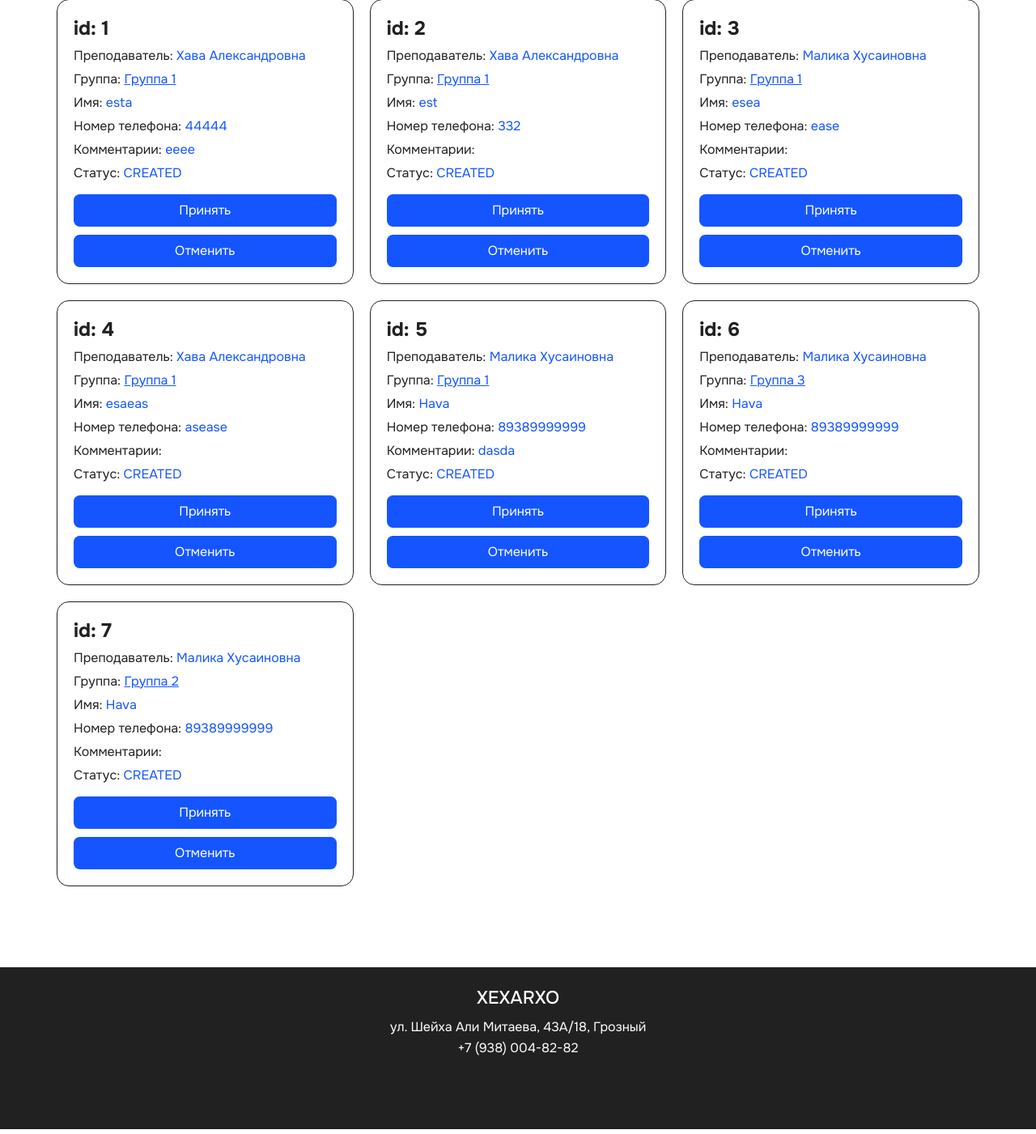
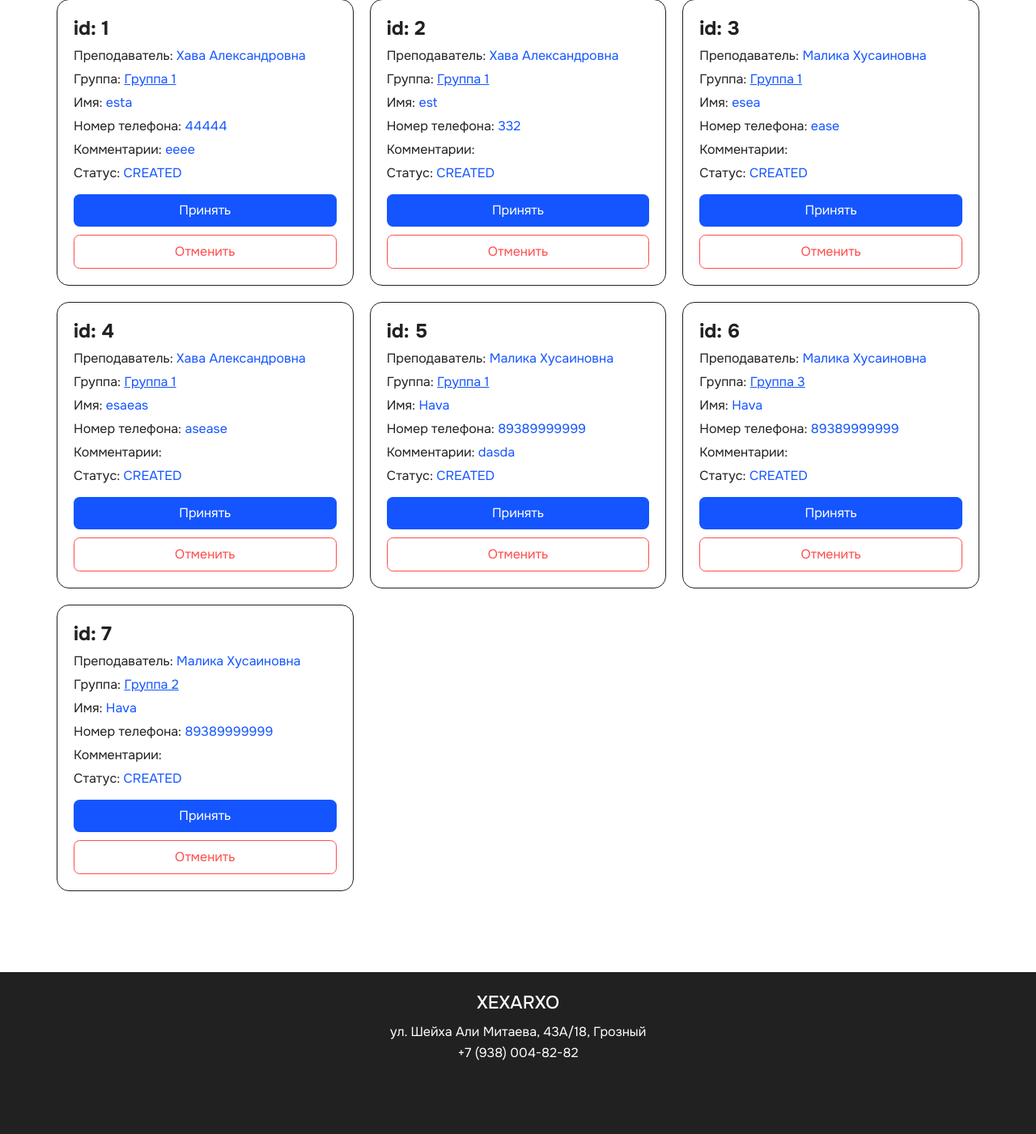
Before and after one commit to Dikiliev/teachers, a Django app: page /manager_appointments/ in a window 1280 px wide. Shown: the part 194-1595 px from the top of the page at 81% size. Run offline with Django 5.2, Linux system fonts and the light colour scheme; a user stored in the database is signed in; data comes from the database, SQL or seed files in the repository.

Commit message:
fixes design

```diff
--- a/main/static/css/generic.css
+++ b/main/static/css/generic.css
@@ -254,6 +254,17 @@ input:focus {
 
 .button.danger:hover{
     filter: brightness(1.1);
+}
+
+.button.danger.outline{
+    background-color: transparent;
+    color: var(--error-color);
+    border: 1px solid var(--error-color);
+
+    &:hover{
+        background-color: var(--error-color);
+        color: var(--background-color-1);
+    }
 }
 
 .fields-list{
--- a/main/static/css/root.css
+++ b/main/static/css/root.css
@@ -32,7 +32,7 @@
 
     --color-transparent: rgba(0, 0, 0, 0.5);
 
-    --error-color: #EB455F;
+    --error-color: #FF4C4C;
 
     --light-color: rgba(46, 49, 47, 0.25);
 
--- a/templates/manager/appointments.html
+++ b/templates/manager/appointments.html
@@ -35,7 +35,7 @@
                     </div>
                     <div class="fields-container">
                         <button class="button">Принять</button>
-                        <button class="button">Отменить</button>
+                        <button class="button danger outline">Отменить</button>
                     </div>
                 </div>
             {% endfor %}
```
Also changed, not shown: main/migrations/0026_studentgroup_unregistered_users_count.py (added).
